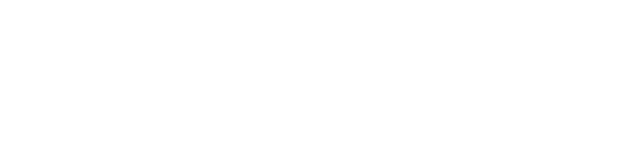
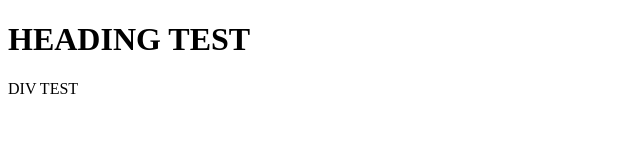
Before and after one commit to NickyLiu91/git-testing, a plain HTML site: page test-folder/index.html in a window 1280 px wide. Shown: the whole page, without its empty margins (0-640 px from the left). Drawn offline with Linux system fonts and the light colour scheme.

Commit message:
test changes

```diff
--- a/test-folder/index.html
+++ b/test-folder/index.html
@@ -5,6 +5,11 @@
     <meta http-equiv="X-UA-Compatible" content="IE=edge" />
     <meta name="viewport" content="width=device-width, initial-scale=1.0" />
     <title>Document</title>
+    <h1>HEADING TEST</h1>
+    <Div>
+
+      DIV TEST
+    </Div>
   </head>
   <body></body>
 </html>
```
